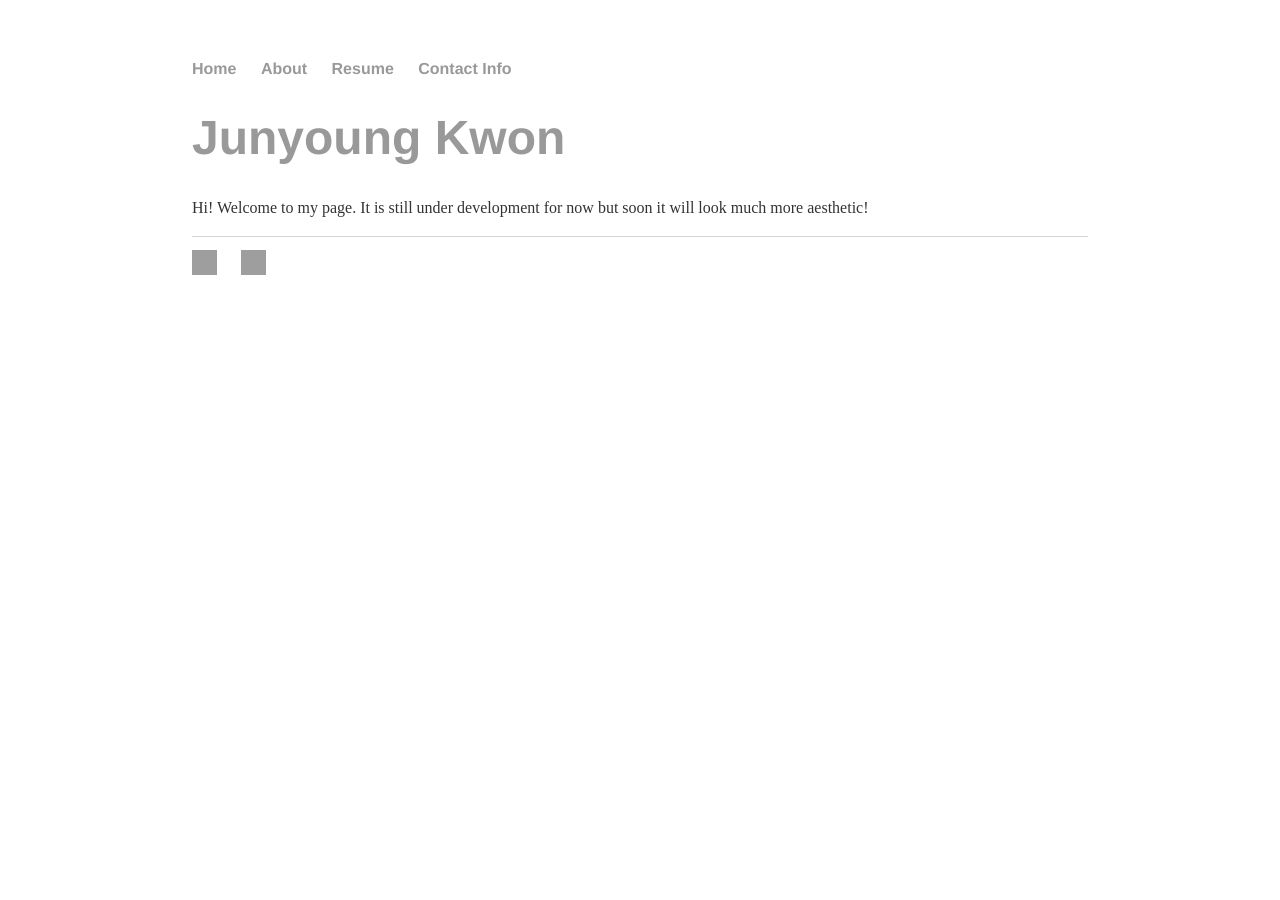
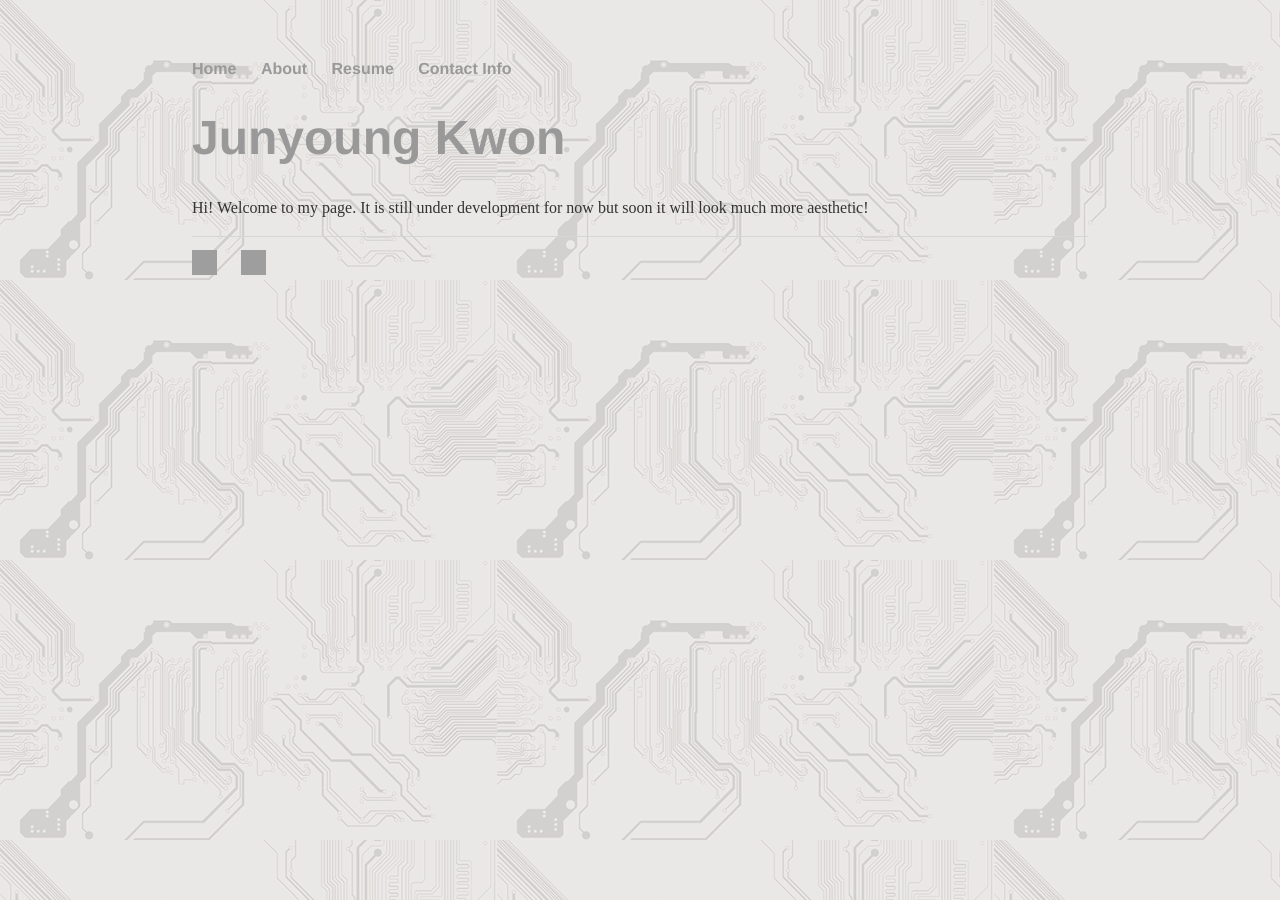
Before and after one commit to junyoung-kwon/Personal-Website, a Jekyll site: the page built from index.html, in a window 1280 px wide. Built offline with Jekyll 4.4.1, drawn with Linux system fonts in a browser that asks for light colours; grey boxes are pictures that could not be loaded.

Commit message:
Added new bg

```diff
--- a/css/main.css
+++ b/css/main.css
@@ -1,9 +1,9 @@
 body {
     margin: 60px auto;
     width: 70%;
-    color: #d3d3d3;
-    /*background-image: url("../images/bg_img/circuitry_bg.jpg");
-    background-position: center;*/
+    /*color: #d3d3d3;*/
+    background-image: url("../images/bg_img/circuitry_bg.png");
+    /*background-position: center;*/
 }
 nav, footer{
 
```
Also changed, not shown: images/bg_img/circuitry_bg.png (added).
